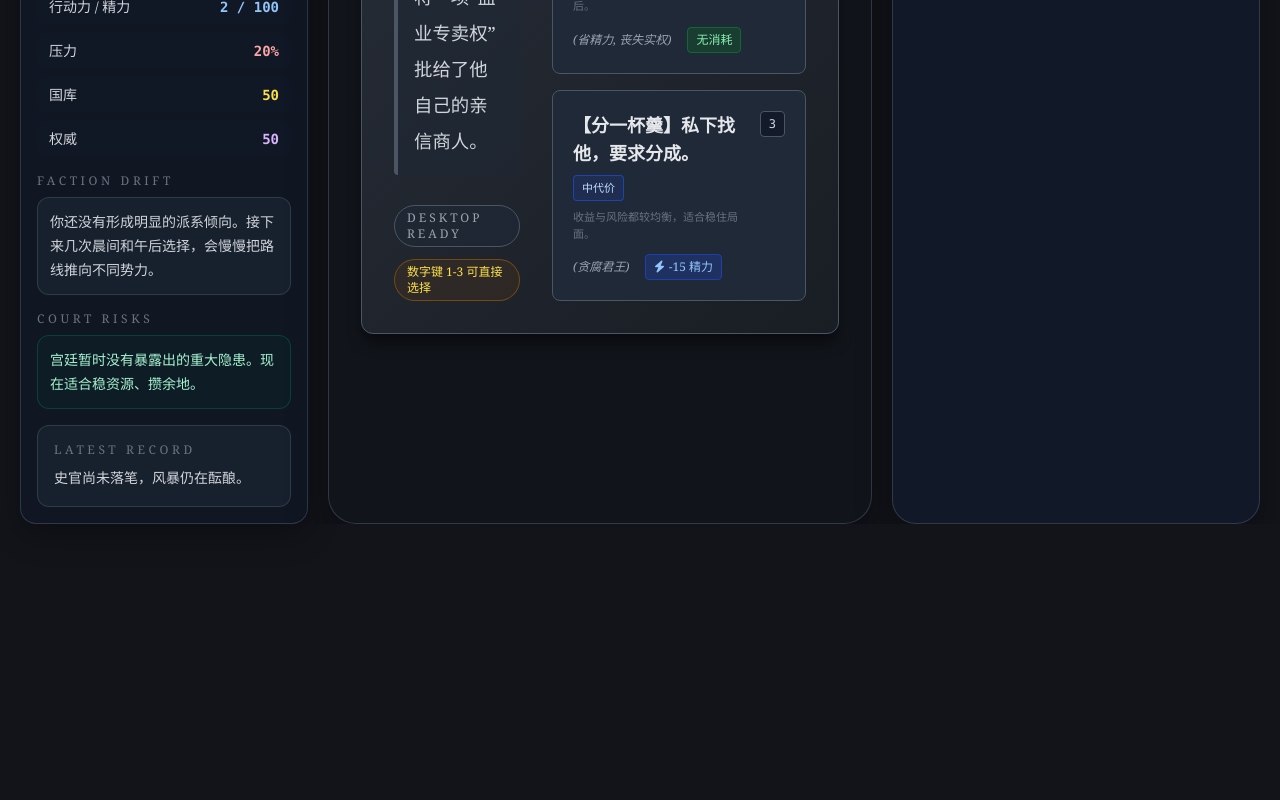
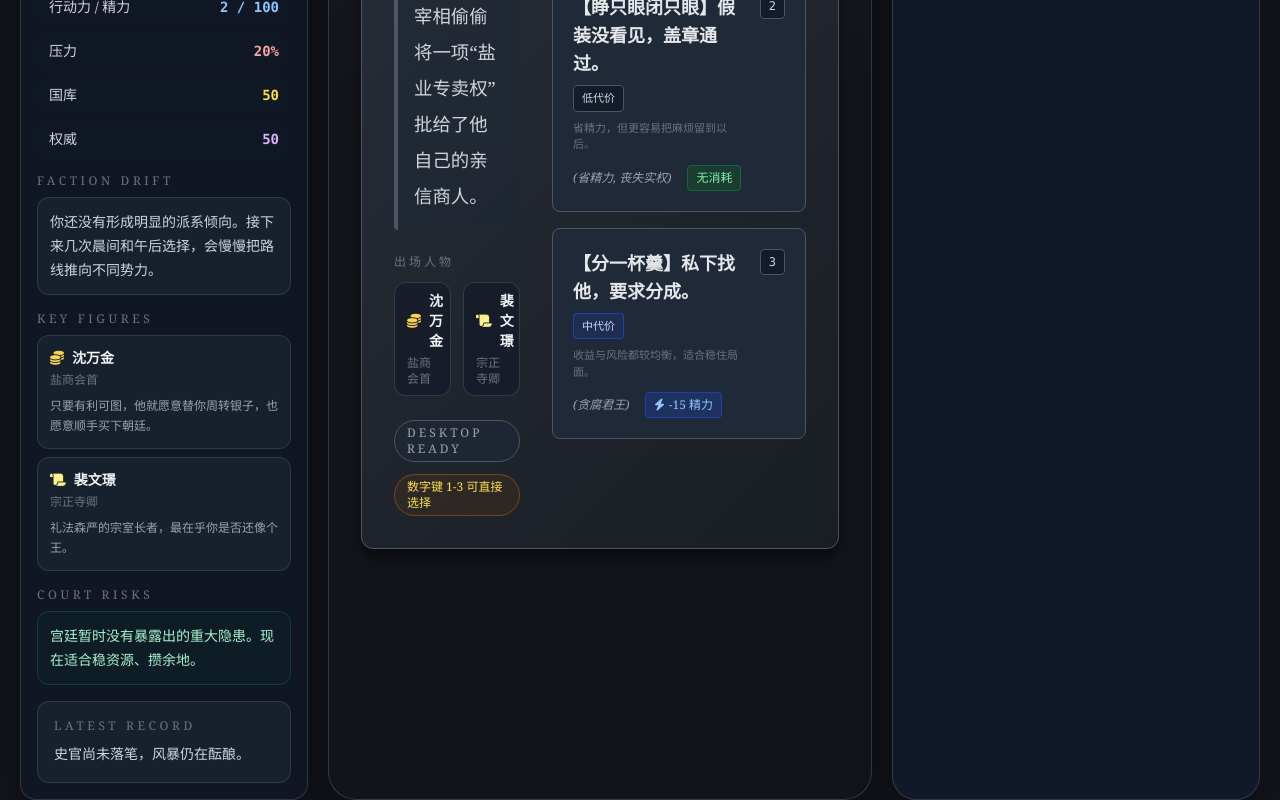
Before and after one commit to onovich/SlackerKing, a React (Vite) app: page / in a window 1280 px wide. Shown: the part 764-1564 px from the top of the page. Before the commit the page ends 1288 px from the top, so only its background shows below. Built offline with nearby package versions, Linux system fonts and the light colour scheme.

Commit message:
feat: add recurring court figures

```diff
--- a/src/App.jsx
+++ b/src/App.jsx
@@ -1,6 +1,6 @@
 import { useEffect, useMemo } from 'react';
 import { useGameSession } from './logic/hooks/useGameSession';
-import { getFactionOverview, getVisibleRisks, isMorningChoiceAvailable } from './logic/engine/gameEngine';
+import { getCourtFigures, getFactionOverview, getVisibleRisks, isMorningChoiceAvailable } from './logic/engine/gameEngine';
 import { locations } from './data/gameContent';
 import { TopBar } from './view/components/TopBar';
 import { DesktopCompanion } from './view/components/DesktopCompanion';
@@ -50,6 +50,7 @@ export default function App() {
 
   const visibleRisks = useMemo(() => getVisibleRisks(gameState), [gameState]);
   const factionOverview = useMemo(() => getFactionOverview(gameState), [gameState]);
+  const courtFigures = useMemo(() => getCourtFigures(gameState, currentEvent), [currentEvent, gameState]);
 
   useEffect(() => {
     const onKeyDown = (event) => {
@@ -113,7 +114,7 @@ export default function App() {
         <TopBar gameState={gameState} visibleRisks={visibleRisks} />
 
         <main className="flex flex-1 overflow-hidden xl:gap-5 xl:overflow-visible xl:pt-4">
-          <DesktopCompanion gameState={gameState} currentEvent={currentEvent} visibleRisks={visibleRisks} factionOverview={factionOverview} />
+          <DesktopCompanion gameState={gameState} currentEvent={currentEvent} visibleRisks={visibleRisks} factionOverview={factionOverview} courtFigures={courtFigures} />
 
           <div
             className="relative flex flex-1 items-center justify-center overflow-y-auto p-4 md:p-8 xl:rounded-[28px] xl:border xl:border-gray-700/80 xl:bg-[radial-gradient(circle_at_top,_rgba(74,85,104,0.28),_rgba(18,20,26,0.95)_55%)] xl:shadow-[0_16px_40px_rgba(0,0,0,0.35)]"
@@ -129,6 +130,7 @@ export default function App() {
                 availability={choiceAvailability}
                 onChoose={chooseMorningOption}
                 locked={choiceLocked}
+                courtFigures={courtFigures}
               />
             ) : null}
 
--- a/src/data/gameContent.js
+++ b/src/data/gameContent.js
@@ -31,24 +31,73 @@ export const FACTION_META = {
     icon: 'fa-crown',
     accentClass: 'text-yellow-300',
     summary: '礼制、婚盟与王室体面仍在为你提供基本盘。',
+    characterIds: ['queen_isabella', 'lord_pei'],
   },
   military: {
     label: '军方',
     icon: 'fa-shield-alt',
     accentClass: 'text-red-300',
     summary: '将军和禁卫开始把你视作愿意投入军备的君主。',
+    characterIds: ['general_han'],
   },
   merchants: {
     label: '商会',
     icon: 'fa-coins',
     accentClass: 'text-amber-300',
     summary: '逐利之徒正在从你的统治风格里闻到生意机会。',
+    characterIds: ['guildmaster_shen'],
   },
   foreign: {
     label: '外邦势力',
     icon: 'fa-globe',
     accentClass: 'text-sky-300',
     summary: '外部势力开始把你当成可以施压、交易或试探的对象。',
+    characterIds: ['envoy_ashina'],
+  },
+};
+
+export const CHARACTER_META = {
+  queen_isabella: {
+    name: '伊莎贝拉王后',
+    title: '旧贵族领袖',
+    icon: 'fa-crown',
+    accentClass: 'text-yellow-300',
+    description: '她维系着宗室体面与旧贵族联盟，是你最稳的正统性支点。',
+  },
+  lord_pei: {
+    name: '裴文璟',
+    title: '宗正寺卿',
+    icon: 'fa-scroll',
+    accentClass: 'text-yellow-200',
+    description: '礼法森严的宗室长者，最在乎你是否还像个王。',
+  },
+  general_han: {
+    name: '韩烈',
+    title: '镇北大将军',
+    icon: 'fa-shield-alt',
+    accentClass: 'text-red-300',
+    description: '边军的脸面与胃口都系在他身上，他既能拱卫王座，也能冷眼旁观。',
+  },
+  guildmaster_shen: {
+    name: '沈万金',
+    title: '盐商会首',
+    icon: 'fa-coins',
+    accentClass: 'text-amber-300',
+    description: '只要有利可图，他就愿意替你周转银子，也愿意顺手买下朝廷。',
+  },
+  envoy_ashina: {
+    name: '阿史那使臣',
+    title: '汗国来使',
+    icon: 'fa-globe',
+    accentClass: 'text-sky-300',
+    description: '他带来的不是问候，而是试探、要价和边境阴影。',
+  },
+  spymaster_ruan: {
+    name: '阮青崖',
+    title: '情报总管',
+    icon: 'fa-user-secret',
+    accentClass: 'text-violet-300',
+    description: '他替你提前闻到风暴，也最清楚宫里谁在等你失手。',
   },
 };
 
@@ -146,6 +195,7 @@ export const eventDatabase = [
     color: 'text-red-500',
     conditionId: 'favor_low_no_revolt_cd',
     weight: 10,
+    characterIds: ['lord_pei'],
     title: '抗税暴乱',
     desc: '财政大臣满头大汗地跑来：“陛下，南方行省拒绝缴纳新定的羊毛税！他们不仅赶走了税务官，还烧毁了粮仓！”',
     choices: [
@@ -161,6 +211,7 @@ export const eventDatabase = [
     color: 'text-blue-400',
     conditionId: 'envoy_arrival_ready',
     weight: 8,
+    characterIds: ['envoy_ashina'],
     title: '北方汗国的使节',
     desc: '一个裹着熊皮、浑身膻味的野蛮人使者大步走入大殿，甚至没有单膝下跪。“大汗听说南方的国王软弱可欺。交出十万金币岁币，否则铁蹄踏平此地！”',
     choices: [
@@ -176,6 +227,7 @@ export const eventDatabase = [
     color: 'text-purple-400',
     conditionId: 'envoy_stay_due',
     weight: 100,
+    characterIds: ['envoy_ashina'],
     title: '赖着不走的使者',
     desc: '北方使者已经在宫廷白吃白喝几天了，甚至调戏了女官。他再次上殿催问：“陛下，钱凑够了吗？”',
     choices: [
@@ -191,6 +243,7 @@ export const eventDatabase = [
     factionId: 'old_nobles',
     conditionId: 'old_nobles_rite_ready',
     weight: 6,
+    characterIds: ['queen_isabella', 'lord_pei'],
     title: '宗室请你主持冬祭',
     desc: '几位宗室长者联袂入宫，恳请你亲自主持冬祭，好让朝野都看看王室礼制仍然稳固。他们顺便递上了一份长长的赏赐名单。',
     choices: [
@@ -207,6 +260,7 @@ export const eventDatabase = [
     factionId: 'military',
     conditionId: 'military_petition_ready',
     weight: 6,
+    characterIds: ['general_han'],
     title: '边军请饷',
     desc: '边军统领把一摞军报拍在御案上：军械老旧、军饷拖欠、马匹瘦弱。若再不给银子，前线士气迟早要出问题。',
     choices: [
@@ -223,6 +277,7 @@ export const eventDatabase = [
     factionId: 'merchants',
     conditionId: 'merchants_compact_ready',
     weight: 6,
+    characterIds: ['guildmaster_shen'],
     title: '盐商求牌照',
     desc: '几位盐商会首带着厚礼求见，希望独家承包盐引与运输。他们保证国库会立刻见到银子，只求你别问得太细。',
     choices: [
@@ -239,6 +294,7 @@ export const eventDatabase = [
     factionId: 'foreign',
     conditionId: 'foreign_trade_ready',
     weight: 6,
+    characterIds: ['envoy_ashina'],
     title: '北境互市提案',
     desc: '边境使团递来一份互市与停战提案：开放几处边境贸易点，外加一桩象征性的联姻，他们愿意暂缓边境施压。',
     choices: [
@@ -254,6 +310,7 @@ export const eventDatabase = [
     color: 'text-emerald-500',
     conditionId: 'magic_beast_ready',
     weight: 5,
+    characterIds: ['queen_isabella'],
     title: '进贡的狮鹫幼崽',
     desc: '总督送来一只罕见的魔法生物幼崽，长着鹰头狮身。它极其凶猛，咬伤了三个驯兽师。',
     choices: [
@@ -269,6 +326,7 @@ export const eventDatabase = [
     color: 'text-gray-400',
     conditionId: 'corrupt_hand_ready',
     weight: 8,
+    characterIds: ['guildmaster_shen', 'lord_pei'],
     title: '宰相的夹带',
     desc: '你在批阅一堆公文时，发现宰相偷偷将一项“盐业专卖权”批给了他自己的亲信商人。',
     choices: [
@@ -285,6 +343,7 @@ export const defaultEvent = {
   tag: '日常',
   icon: 'fa-paperclip',
   color: 'text-gray-500',
+  characterIds: ['lord_pei'],
   desc: '一堆鸡毛蒜皮的领地纠纷、税务报表和贵族间的互相攻讦堆在你的桌上。看着就让人头痛。',
   choices: [
     { id: 'daily_review', tierId: 'high', text: '【仔细批阅】耗尽脑汁处理。 (-40精力, +少量权威/国库)', energy: 40, requirementId: 'always', effectId: 'daily_review', factionEffects: { old_nobles: 1 } },
--- a/src/logic/engine/gameEngine.js
+++ b/src/logic/engine/gameEngine.js
@@ -1,4 +1,4 @@
-import { FACTION_META, INITIAL_DAILY_CHANGES, INITIAL_FACTION_STANDINGS, INITIAL_STATE, RESOURCE_KEYS, RISK_META, defaultEvent, eventDatabase, locations, nightEvents } from '../../data/gameContent';
+import { CHARACTER_META, FACTION_META, INITIAL_DAILY_CHANGES, INITIAL_FACTION_STANDINGS, INITIAL_STATE, RESOURCE_KEYS, RISK_META, defaultEvent, eventDatabase, locations, nightEvents } from '../../data/gameContent';
 
 function cloneState(state) {
   return {
@@ -689,6 +689,25 @@ export function getFactionOverview(state) {
   }));
 }
 
+export function getCourtFigures(state, event) {
+  const ids = new Set(event?.characterIds ?? []);
+
+  getFactionOverview(state)
+    .filter((faction) => faction.score >= 3)
+    .slice(0, 2)
+    .forEach((faction) => {
+      (FACTION_META[faction.id]?.characterIds ?? []).forEach((id) => ids.add(id));
+    });
+
+  if ((getFlag(state, 'spy_watch_target') || state.phase === 'night') && CHARACTER_META.spymaster_ruan) {
+    ids.add('spymaster_ruan');
+  }
+
+  return Array.from(ids)
+    .map((id) => CHARACTER_META[id] ? ({ id, ...CHARACTER_META[id] }) : null)
+    .filter(Boolean);
+}
+
 export function initializeGameState() {
   return prepareMorning(cloneState(INITIAL_STATE)).state;
 }
--- a/src/view/components/DesktopCompanion.jsx
+++ b/src/view/components/DesktopCompanion.jsx
@@ -65,6 +65,19 @@ function FactionRow({ faction }) {
   );
 }
 
+function FigureRow({ figure }) {
+  return (
+    <div className="rounded-xl border border-gray-700/80 bg-gray-800/60 p-3">
+      <div className="flex items-center gap-2 text-sm font-bold text-gray-100">
+        <i className={`fas ${figure.icon} ${figure.accentClass}`} />
+        <span>{figure.name}</span>
+      </div>
+      <div className="mt-1 text-xs text-gray-500">{figure.title}</div>
+      <p className="mt-2 text-xs leading-5 text-gray-400">{figure.description}</p>
+    </div>
+  );
+}
+
 function getGuidance(gameState, visibleRisks, factionOverview) {
   const lowestResource = Object.entries(gameState.resources).sort((left, right) => left[1] - right[1])[0];
   const highestRisk = visibleRisks[0];
@@ -125,7 +138,7 @@ function getGuidance(gameState, visibleRisks, factionOverview) {
   };
 }
 
-export function DesktopCompanion({ gameState, currentEvent, visibleRisks, factionOverview }) {
+export function DesktopCompanion({ gameState, currentEvent, visibleRisks, factionOverview, courtFigures }) {
   const shortcuts = gameState.isGameOver
     ? [{ keyLabel: 'R', description: '重新开始这一局' }]
     : gameState.phase === 'morning'
@@ -196,6 +209,17 @@ export function DesktopCompanion({ gameState, currentEvent, visibleRisks, factio
         </div>
 
         <div className="space-y-2">
+          <div className="text-xs uppercase tracking-[0.3em] text-gray-500">Key Figures</div>
+          {courtFigures.length > 0 ? (
+            courtFigures.map((figure) => <FigureRow key={figure.id} figure={figure} />)
+          ) : (
+            <div className="rounded-xl border border-gray-700/80 bg-gray-800/60 p-3 text-sm leading-6 text-gray-300">
+              眼下还没有谁真正站到台前。先把路线和危机推出来，人物才会浮上水面。
+            </div>
+          )}
+        </div>
+
+        <div className="space-y-2">
           <div className="text-xs uppercase tracking-[0.3em] text-gray-500">Court Risks</div>
           {visibleRisks.length > 0 ? (
             visibleRisks.map((risk) => <RiskRow key={risk.id} risk={risk} />)
--- a/src/view/screens/MorningScreen.jsx
+++ b/src/view/screens/MorningScreen.jsx
@@ -1,6 +1,18 @@
 import { CHOICE_TIER_META } from '../../data/gameContent';
 
-export function MorningScreen({ event, availability, onChoose, locked }) {
+function FigureChip({ figure }) {
+  return (
+    <div className="rounded-xl border border-gray-700/80 bg-gray-900/60 px-3 py-2">
+      <div className="flex items-center gap-2 text-sm font-bold text-gray-100">
+        <i className={`fas ${figure.icon} ${figure.accentClass}`} />
+        <span>{figure.name}</span>
+      </div>
+      <div className="mt-1 text-xs text-gray-500">{figure.title}</div>
+    </div>
+  );
+}
+
+export function MorningScreen({ event, availability, onChoose, locked, courtFigures = [] }) {
   return (
     <section className="parchment flex w-full max-w-3xl flex-col rounded-xl p-6 md:p-10 xl:max-w-6xl xl:flex-row xl:gap-8 xl:p-8">
       <div className="xl:flex xl:min-h-full xl:flex-1 xl:flex-col xl:justify-between">
@@ -17,6 +29,15 @@ export function MorningScreen({ event, availability, onChoose, locked }) {
         <p className="mb-8 rounded border-l-4 border-gray-600 bg-gray-800/50 p-4 font-serif text-lg leading-relaxed text-gray-300 xl:mb-0 xl:min-h-[220px] xl:text-[1.15rem] xl:leading-9">
           {event.desc}
         </p>
+
+        {courtFigures.length > 0 ? (
+          <div className="mb-8 xl:mb-0 xl:pt-6">
+            <div className="mb-3 text-xs uppercase tracking-[0.25em] text-gray-500">出场人物</div>
+            <div className="grid gap-3 md:grid-cols-2">
+              {courtFigures.map((figure) => <FigureChip key={figure.id} figure={figure} />)}
+            </div>
+          </div>
+        ) : null}
 
         <div className="hidden xl:flex xl:flex-wrap xl:gap-3 xl:pt-6">
           <span className="rounded-full border border-gray-600 bg-gray-800/60 px-3 py-1 text-xs uppercase tracking-[0.25em] text-gray-400">
```
Also changed, not shown: 2 other files (tests, documents, lock files or other folders).
